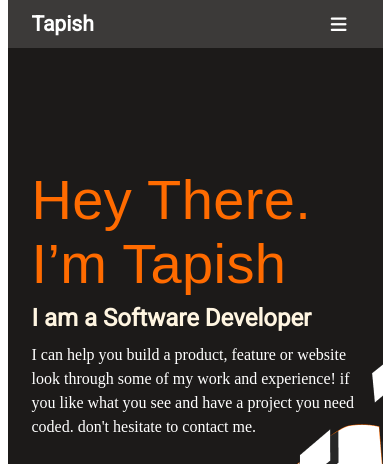
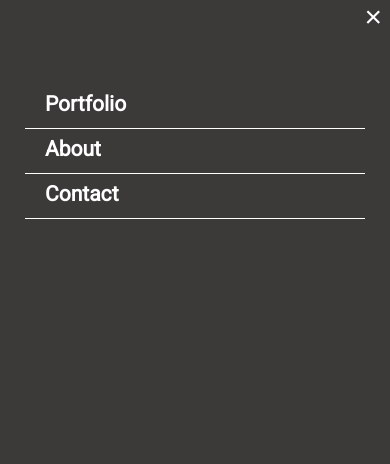
Before and after one commit to TapishKhari/FirstDevProject, a website: page index.html in a window 390 px wide. Both pictures are taken after a click on the link 338 px from the left and 24 px from the top of the page. Shown: the top 464 px of the page. Drawn offline with Linux system fonts and the light colour scheme.

Commit message:
Updated the HTML, JS, CSS files

```diff
--- a/index.html
+++ b/index.html
@@ -16,11 +16,16 @@
         <header class="header">
             <nav>
                 <a href="#" class="name"> <h3>Tapish</h3></a>
-                <a href="#" class="menu-icon"><i class="fa-solid fa-bars"></i></a>
+                <a href="#" class="menu-icon" id="menuicon"><i class="fa-solid fa-bars"></i></a>
+
+
                 <div class="website">
-                    <a href="#" class="portfolio"><h3>Portfolio</h3></a>
-                    <a href="#" class="About-page"><h3>About</h3></a>
-                    <a href="#" class="contact"><h3>Contact</h3></a>
+                    <button class="close">&times;</button>
+                    <ul class="main-list">
+                        <li><a href="#" class="portfolio"><h3>Portfolio</h3></a></li>
+                        <li><a href="#" class="About-page"><h3>About</h3></a></li>
+                        <li><a href="#" class="contact"><h3>Contact</h3></a></li>
+                    </ul>
                 </div>
             </nav>
         </header>
@@ -270,5 +275,6 @@
             </section>
         </footer>
     </div>
+    <script src="script.js"></script>
 </body>
 </html>
--- a/script.js
+++ b/script.js
@@ -0,0 +1,13 @@
+const button = document.getElementById('menuicon');
+const website=document.querySelector('.website');
+const close= document.querySelector('.close');
+
+
+
+button.addEventListener('click',() =>{
+    website.classList.toggle("active");
+});
+
+close.addEventListener('click',() => {
+    website.classList.remove("active");
+});
--- a/style.css
+++ b/style.css
@@ -44,14 +44,64 @@
   text-decoration: none;
 }
 
+.close {
+  position: fixed;
+  top: 0;
+  border: none;
+  padding-right: 8px;
+  right: 0;
+  display: block;
+  background-color: #3C3A39;
+  font-size: 30px;
+  color: white;
+}
+
 .website {
-  display: none;
+  position: fixed;
+  top: 0;
+  left: 0;
+  right: 0;
+  bottom: 0;
+  width: 100%;
+  background-color: #3C3A39;
+  padding-top: 92px;
+  visibility: hidden;
+}
+
+.website .main-list {
+  display: flex;
+  flex-direction: column;
+  flex-wrap: wrap;
+  justify-content: flex-start;
+  gap: 8px;
+  width: 87.2%;
+  margin: 0 auto;
+  text-align: left;
+}
+
+.website li {
+  list-style: none;
+  border-bottom: 1px solid white;
+  padding-left: 20px;
+  padding-bottom: 12px;
+
+}
+
+
+.website a {
+  color: white;
+  text-decoration: none;
+
 }
 
 .container-1 {
   width: 375px;
   min-height: 3455px;
   margin: auto;
+}
+
+.website.active {
+  visibility: visible;
 }
 
 .container-1 .section {
@@ -1138,13 +1188,29 @@
   }
 
   .website {
+    padding-top: 0;
+    position: relative;
     width: 300px;
+    visibility: visible;
+
+  }
+
+  .close {
+    display: none;
+  }
+
+
+    .website .main-list {
     text-decoration: none;
     display: flex;
     flex-direction: row;
     justify-content: space-between;
     align-items: center;
     color: #fff;
+  }
+
+  .main-list li {
+    border: none;
   }
 
   .website .portfolio {
@@ -1164,8 +1230,8 @@
     margin-left: 10px;
     margin-right: 15px;
     margin-bottom: 26px;
-    padding: 12px 24px;
-  }
+  }
+
 
   .About-page {
     width: 45px;
```
